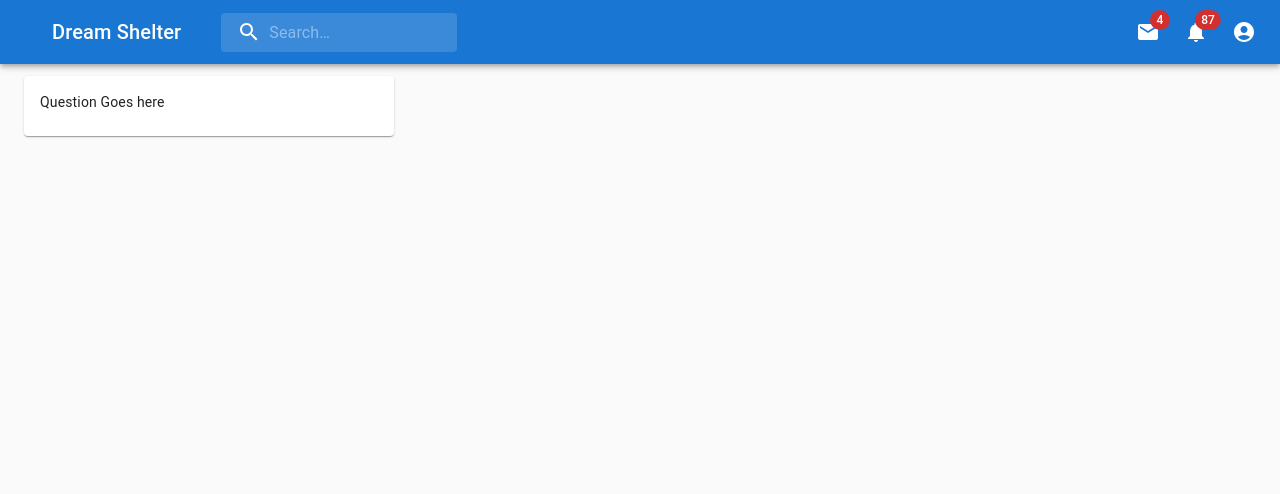
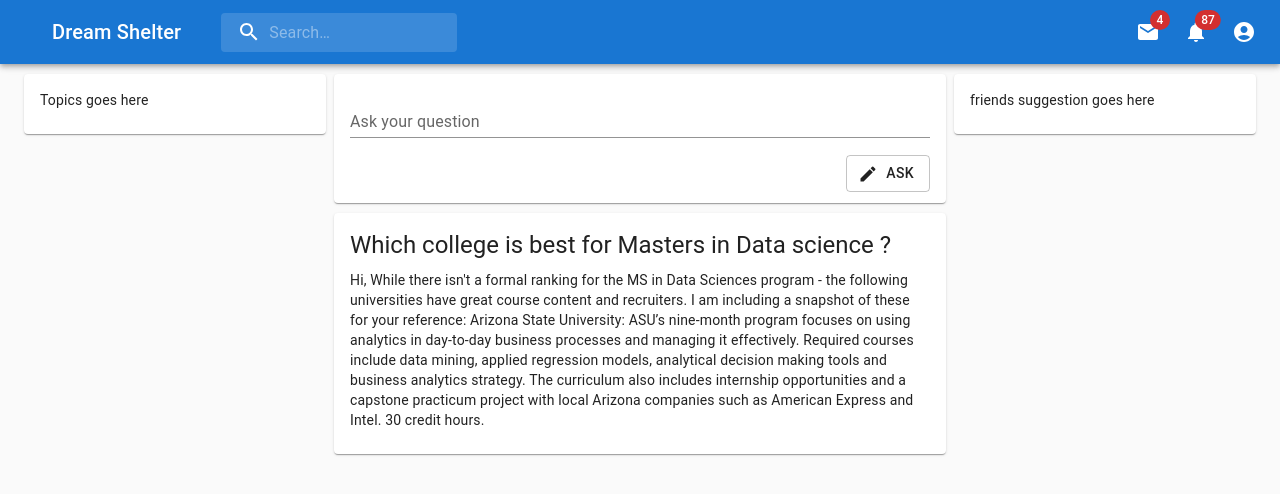
Before and after one commit to rajkumbhar/dram-shelter-forum, a Next.js app in the folder dream-shelter-forum/: page / in a window 1280 px wide. Shown: the top 494 px of the page. Built offline with nearby package versions, Linux system fonts and the light colour scheme.

Commit message:
Worked on answer card

```diff
--- /dev/null
+++ b/dream-shelter-forum/components/Answer.js
@@ -0,0 +1,36 @@
+import Edit from '@mui/icons-material/Edit';
+import {
+  Button,
+  Card,
+  CardActions,
+  CardContent,
+  Grid,
+  Typography,
+} from '@material-ui/core';
+import useStyle from '../utils/styles';
+import { TextField } from '@mui/material';
+
+export default function Answer() {
+  const classes = useStyle();
+  return (
+    <Card>
+      <CardContent>
+        <Typography gutterBottom variant="h5" component="div">
+          Which college is best for Masters in Data science ?
+        </Typography>
+        <Typography variant="body2" color="text.secondary">
+          Hi, While there isn't a formal ranking for the MS in Data Sciences
+          program - the following universities have great course content and
+          recruiters. I am including a snapshot of these for your reference:
+          Arizona State University: ASU’s nine-month program focuses on using
+          analytics in day-to-day business processes and managing it
+          effectively. Required courses include data mining, applied regression
+          models, analytical decision making tools and business analytics
+          strategy. The curriculum also includes internship opportunities and a
+          capstone practicum project with local Arizona companies such as
+          American Express and Intel. 30 credit hours.
+        </Typography>
+      </CardContent>
+    </Card>
+  );
+}
--- a/dream-shelter-forum/components/Header.js
+++ b/dream-shelter-forum/components/Header.js
@@ -26,7 +26,7 @@ const Search = styled('div')(({ theme }) => ({
   },
   marginRight: theme.spacing(2),
   marginLeft: 0,
-  width: '100%',
+  ///width: '100%',
   [theme.breakpoints.up('sm')]: {
     marginLeft: theme.spacing(5),
     width: 'auto',
@@ -192,6 +192,7 @@ export default function Header({ children }) {
               size="large"
               aria-label="show 4 new mails"
               color="inherit"
+              className={classes.headerIcons}
             >
               <Badge badgeContent={4} color="error">
                 <MailIcon />
@@ -201,6 +202,7 @@ export default function Header({ children }) {
               size="large"
               aria-label="show 17 new notifications"
               color="inherit"
+              className={classes.headerIcons}
             >
               <Badge badgeContent={87} color="error">
                 <NotificationsIcon />
@@ -214,6 +216,7 @@ export default function Header({ children }) {
               aria-haspopup="true"
               onClick={handleProfileMenuOpen}
               color="inherit"
+              className={classes.headerIcons}
             >
               <AccountCircle />
             </IconButton>
--- /dev/null
+++ b/dream-shelter-forum/components/Question.js
@@ -0,0 +1,34 @@
+import Edit from '@mui/icons-material/Edit';
+import {
+  Button,
+  Card,
+  CardActions,
+  CardContent,
+  Grid,
+  Typography,
+} from '@material-ui/core';
+import useStyle from '../utils/styles';
+import { TextField } from '@mui/material';
+
+export default function Question() {
+  const classes = useStyle();
+  return (
+    <Card>
+      <CardContent>
+        <TextField
+          id="standard-basic"
+          label="Ask your question "
+          variant="standard"
+          className={classes.textInput}
+        />
+        <Button
+          variant="outlined"
+          className={classes.askButton}
+          startIcon={<Edit />}
+        >
+          Ask
+        </Button>
+      </CardContent>
+    </Card>
+  );
+}
--- a/dream-shelter-forum/pages/index.js
+++ b/dream-shelter-forum/pages/index.js
@@ -1,5 +1,7 @@
 import Header from '../components/Header';
 import dynamic from 'next/dynamic';
+import Edit from '@mui/icons-material/Edit';
+
 import {
   Button,
   Card,
@@ -8,16 +10,37 @@ import {
   Grid,
   Typography,
 } from '@material-ui/core';
-import { Box } from '@mui/system';
+import { Box, width } from '@mui/system';
 import useStyle from '../utils/styles';
+import { TextField } from '@mui/material';
+import Question from '../components/Question';
+import Answer from '../components/Answer';
 
 export default function Home() {
   const classes = useStyle();
   return (
     <Header>
-      <Card className={classes.quesCard} md={{ minWidth: 25 }}>
-        <CardContent>Question Goes here</CardContent>
-      </Card>
+      <Grid container spacing={1}>
+        <Grid item md={3} className={classes.hideCard}>
+          <Card>
+            <CardContent>Topics goes here</CardContent>
+          </Card>
+        </Grid>
+        <Grid item md={6} xs={12}>
+          <Grid className={classes.quesCard}>
+            <Question />
+          </Grid>
+          <Grid className={classes.answerCard}>
+            <Answer />
+          </Grid>
+        </Grid>
+
+        <Grid item md={3} xs={12} className={classes.quesCard}>
+          <Card>
+            <CardContent>friends suggestion goes here</CardContent>
+          </Card>
+        </Grid>
+      </Grid>
     </Header>
   );
 }
--- a/dream-shelter-forum/utils/styles.js
+++ b/dream-shelter-forum/utils/styles.js
@@ -1,6 +1,6 @@
 import { makeStyles } from '@material-ui/core';
 
-const useStyles = makeStyles({
+const useStyles = makeStyles((theme) => ({
   appBar: {
     backgroundColor: 'darkgreen',
     boxShadow: 'none',
@@ -10,9 +10,30 @@ const useStyles = makeStyles({
     minHeight: '80vh',
   },
   quesCard: {
-    marginTop: '1%',
-    maxWidth: '30%',
+    marginTop: 10,
+    marginBottom: 10,
   },
-});
+  hideCard: {
+    marginTop: 10,
+    marginBottom: 10,
+    [theme.breakpoints.down('sm')]: {
+      display: 'none',
+    },
+  },
+  textInput: {
+    width: '100%',
+  },
+  askButton: {
+    marginBottom: '2%',
+    marginTop: '3%',
+    float: 'right',
+  },
+  headerIcons: {
+    marginLeft: '20px',
+  },
+  answerCard: {
+    marginBottom: '1%',
+  },
+}));
 
 export default useStyles;
--- a/package.json
+++ b/package.json
@@ -1,6 +1,7 @@
 {
   "dependencies": {
     "@mui/icons-material": "^5.0.1",
-    "@mui/styles": "^5.0.1"
+    "@mui/styles": "^5.0.1",
+    "material-icons": "^1.8.2"
   }
 }
```
Also changed, not shown: 1 other file (tests, documents, lock files or other folders).
